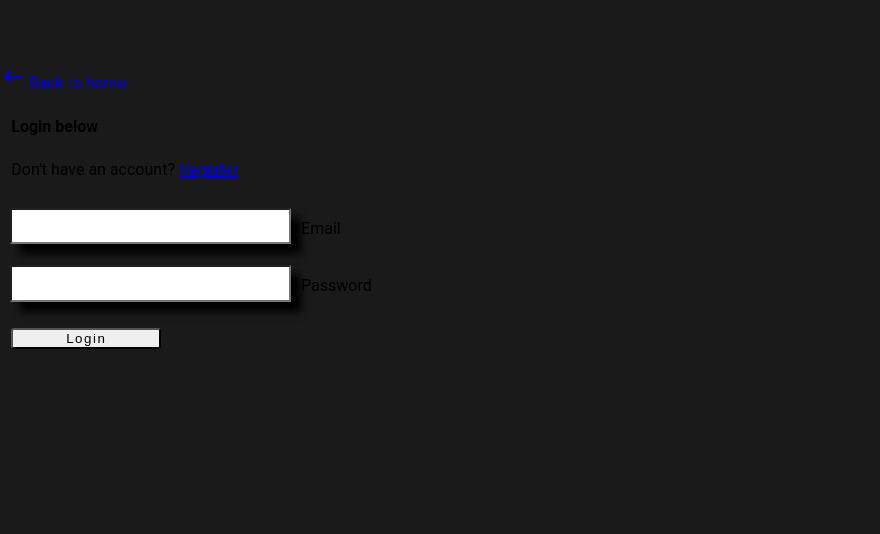
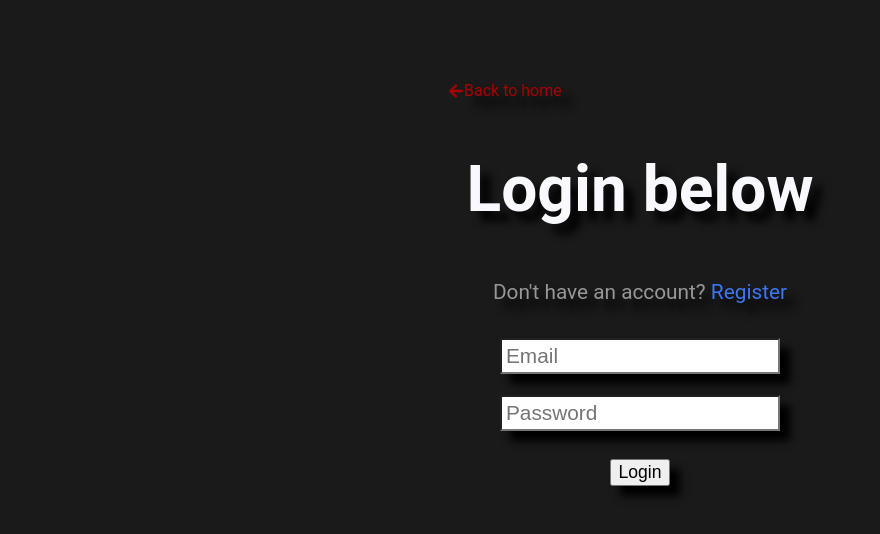
Before and after one commit to jdionisio2113/marvel-app, a React (Create React App) app in the folder client/: page /login in a window 1280 px wide. Shown: the top 534 px of the page, without its empty margins (0-880 px from the left). Built offline with nearby package versions, Linux system fonts and the light colour scheme.

Commit message:
Add css to login page

```diff
--- a/client/src/components/auth/Login.js
+++ b/client/src/components/auth/Login.js
@@ -1,5 +1,7 @@
 import React, { Component } from 'react';
 import { Link } from 'react-router-dom';
+import { FaArrowLeft } from 'react-icons/fa';
+
 class Login extends Component {
 	constructor() {
 		super();
@@ -23,59 +25,51 @@ class Login extends Component {
 	render() {
 		const { errors } = this.state;
 		return (
-			<div className="container">
-				<div style={{ marginTop: '4rem' }} className="row">
-					<div className="col s8 offset-s2">
-						<Link to="/" className="btn-flat waves-effect">
-							<i className="material-icons left">keyboard_backspace</i> Back to home
+			<div className="login-container">
+				<div className="form-section">
+					<Link to="/" className="back-home-btn">
+						<FaArrowLeft /> Back to home
 					</Link>
-						<div className="col s12" style={{ paddingLeft: '11.250px' }}>
-							<h4>
-								<b>Login</b> below
-							</h4>
-							<p className="grey-text text-darken-1">
-								Don't have an account? <Link to="/register">Register</Link>
+					<div className="login-overview">
+						<h1>Login below</h1>
+						<p>
+							Don't have an account?{' '}
+							<Link to="/register" className="login-to-register">
+								Register
+							</Link>
 						</p>
 					</div>
 					<form noValidate onSubmit={this.onSubmit}>
-							<div className="input-field col s12">
+						<div className="input-field">
 							<input
+								name="Email"
+								placeholder="Email"
 								onChange={this.onChange}
 								value={this.state.email}
 								error={errors.email}
 								id="email"
 								type="email"
 							/>
-								<label htmlFor="email">Email</label>
 						</div>
-							<div className="input-field col s12">
+						<div className="input-field">
 							<input
+								name="Password"
+								placeholder="Password"
 								onChange={this.onChange}
 								value={this.state.password}
 								error={errors.password}
 								id="password"
 								type="password"
 							/>
-								<label htmlFor="password">Password</label>
 						</div>
-							<div className="col s12" style={{ paddingLeft: '11.250px' }}>
-								<button
-									style={{
-										width: '150px',
-										borderRadius: '3px',
-										letterSpacing: '1.5px',
-										marginTop: '1rem'
-									}}
-									type="submit"
-									className="btn btn-large waves-effect waves-light hoverable blue accent-3"
-								>
+						<div className="login-button">
+							<button className="submit-btn" type="submit">
 								Login
 							</button>
 						</div>
 					</form>
 				</div>
 			</div>
-			</div>
 		);
 	}
 }
--- a/client/src/index.css
+++ b/client/src/index.css
@@ -6,6 +6,7 @@ html,
 body {
 	overflow-x: hidden;
 	line-height: 1.4;
+	height: 100%;
 }
 
 body {
@@ -183,19 +184,24 @@ body {
 	padding: 5em 0;
 }
 
-.register-to-login {
+.register-to-login,
+.login-to-register {
 	color: rgb(61, 118, 243);
 	text-decoration: none;
 }
 
-.register-overview h1 {
+.register-overview h1,
+.login-overview h1 {
 	color: #f8f8ff;
 	text-shadow: 10px 10px 8px #000;
+	font-size: 2.5em;
 }
 
-.register-overview p {
+.register-overview p,
+.login-overview p {
 	color: rgb(151, 151, 151);
 	text-shadow: 10px 10px 8px #000;
+	font-size: 1.2em;
 }
 
 .back-home-btn {
@@ -227,15 +233,6 @@ input {
 	font-size: 1.1em;
 	margin: 1em;
 	box-shadow: 10px 10px 8px #000;
-}
-
-.register-overview h1 {
-	color: #f8f8ff;
-	font-size: 2.5em;
-}
-
-.register-overview p {
-	font-size: 1.2em;
 }
 
 @media screen and (min-width: 1100px) {
@@ -324,6 +321,14 @@ input {
 		background-size: cover;
 	}
 
+	/* .login-container {
+		height: 100vh;
+		background-image: url('./images/spiderman-backdrop.jpg');
+		background-position: center;
+		background-repeat: no-repeat;
+		background-size: cover;
+	} */
+
 	.form-section {
 		position: absolute;
 		top: 10%;
@@ -334,10 +339,12 @@ input {
 		text-align: center;
 	}
 
+	.login-overview h1,
 	.register-overview h1 {
 		font-size: 4em;
 	}
 
+	.login-overview p,
 	.register-overview p {
 		font-size: 1.3em;
 	}
```
Also changed, not shown: client/src/images/spiderman-backdrop.jpg (added). Lines whose indentation alone changed are shown as unchanged.
